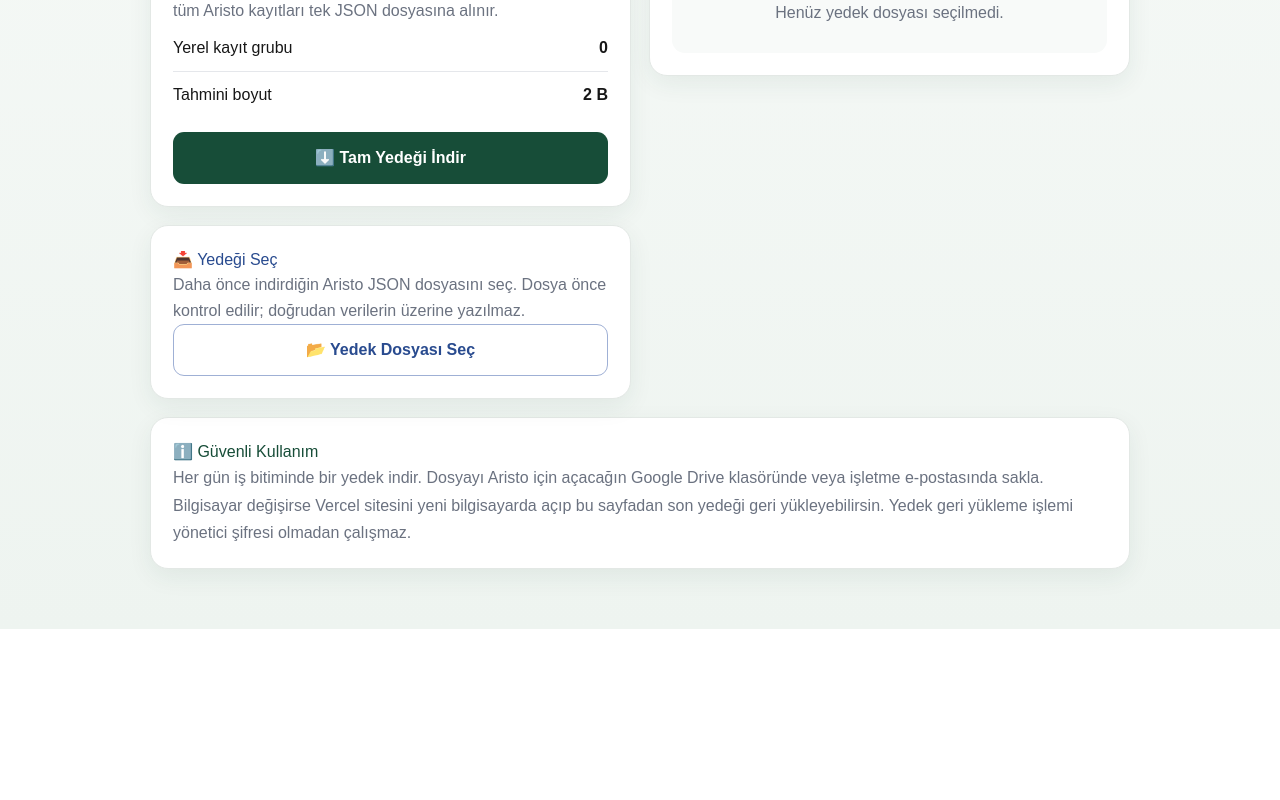
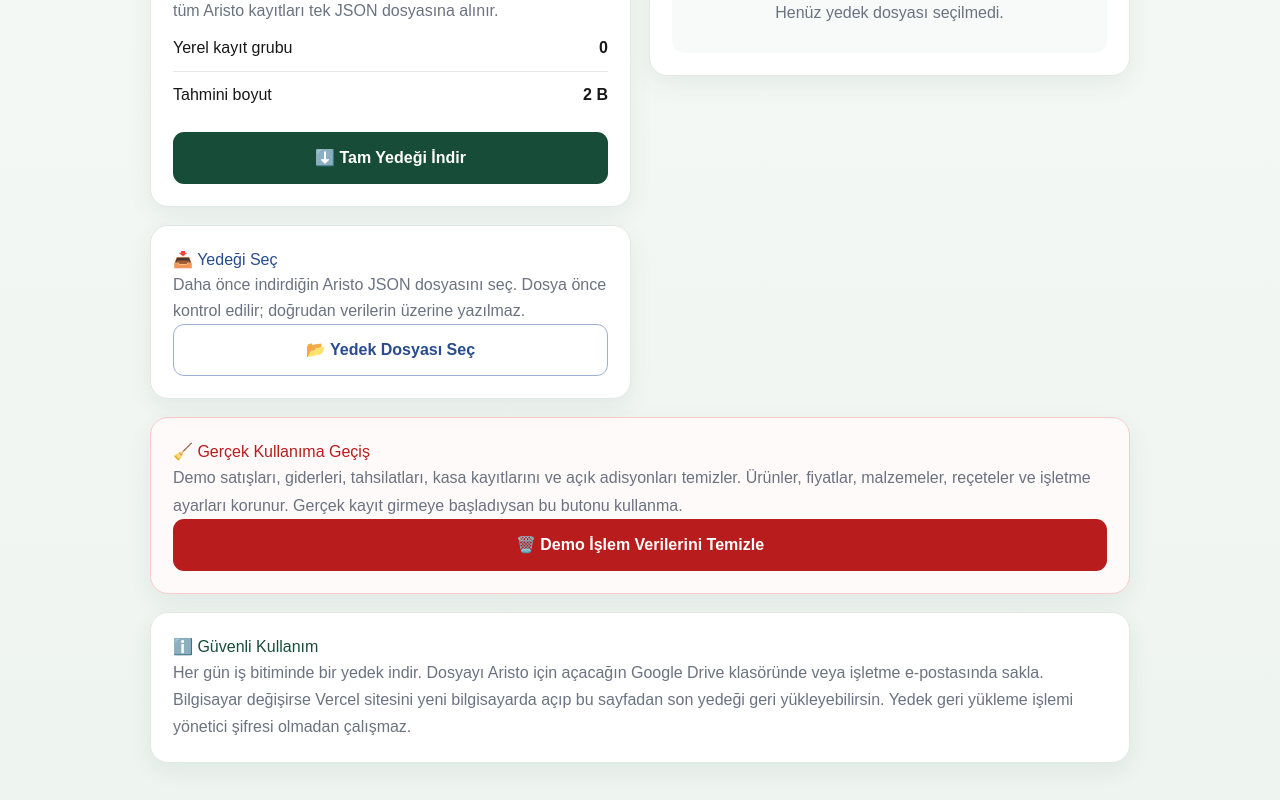
Before and after one commit to aristosandwich/aristo-yonetim-sistemi, a Next.js app: page /yedek in a window 1280 px wide. Shown: the part 436-1236 px from the top of the page. Before the commit the page ends 1065 px from the top, so only its background shows below. Built offline with nearby package versions, Linux system fonts and the light colour scheme.

Commit message:
Demo temizleme eklendi

```diff
--- a/app/yedek/page.tsx
+++ b/app/yedek/page.tsx
@@ -328,6 +328,54 @@ export default function Yedekleme() {
     }
   }
 
+  function demoVerileriniTemizle() {
+    if (!yoneticiOnayiAl()) {
+      return;
+    }
+
+    const onay = window.confirm(
+      "Demo satış, gider, tahsilat, kasa ve açık adisyon kayıtları silinecek. Ürünler, fiyatlar, malzemeler, reçeteler ve ayarlar korunacak. Devam edilsin mi?"
+    );
+
+    if (!onay) {
+      return;
+    }
+
+    const sonOnay = window.confirm(
+      "SON ONAY: Bu işlem geri alınamaz. Gerçek kayıt girdiysen onlar da silinir. Emin misin?"
+    );
+
+    if (!sonOnay) {
+      return;
+    }
+
+    try {
+      const silinecekAnahtarlar = [
+        "aristo-satislar",
+        "aristo-giderler",
+        "aristo-tahsilatlar",
+        "aristo-kasa",
+        "aristo-kasa-kapanislari",
+        "aristo-acik-adisyonlar",
+      ];
+
+      silinecekAnahtarlar.forEach((anahtar) => {
+        localStorage.removeItem(anahtar);
+      });
+
+      window.dispatchEvent(new Event("storage"));
+      bildirimGoster(
+        "Demo işlem kayıtları temizlendi. Ürünler, malzemeler, reçeteler ve ayarlar korundu."
+      );
+
+      window.setTimeout(() => {
+        window.location.reload();
+      }, 900);
+    } catch {
+      hataGoster("Demo verileri temizlenirken hata oluştu.");
+    }
+  }
+
   const kart: CSSProperties = {
     background: "#ffffff",
     border: "1px solid #e3e8e5",
@@ -652,6 +700,47 @@ export default function Yedekleme() {
           style={{
             ...kart,
             marginTop: "18px",
+            border: "1px solid #fecaca",
+            background: "#fffafa",
+          }}
+        >
+          <h2
+            style={{
+              marginTop: 0,
+              color: "#b91c1c",
+            }}
+          >
+            🧹 Gerçek Kullanıma Geçiş
+          </h2>
+
+          <p
+            style={{
+              color: "#6b7280",
+              lineHeight: 1.7,
+            }}
+          >
+            Demo satışları, giderleri, tahsilatları, kasa kayıtlarını ve açık
+            adisyonları temizler. Ürünler, fiyatlar, malzemeler, reçeteler ve
+            işletme ayarları korunur. Gerçek kayıt girmeye başladıysan bu
+            butonu kullanma.
+          </p>
+
+          <button
+            type="button"
+            onClick={demoVerileriniTemizle}
+            style={{
+              ...anaButon,
+              background: "#b91c1c",
+            }}
+          >
+            🗑️ Demo İşlem Verilerini Temizle
+          </button>
+        </div>
+
+        <div
+          style={{
+            ...kart,
+            marginTop: "18px",
           }}
         >
           <h2
```
